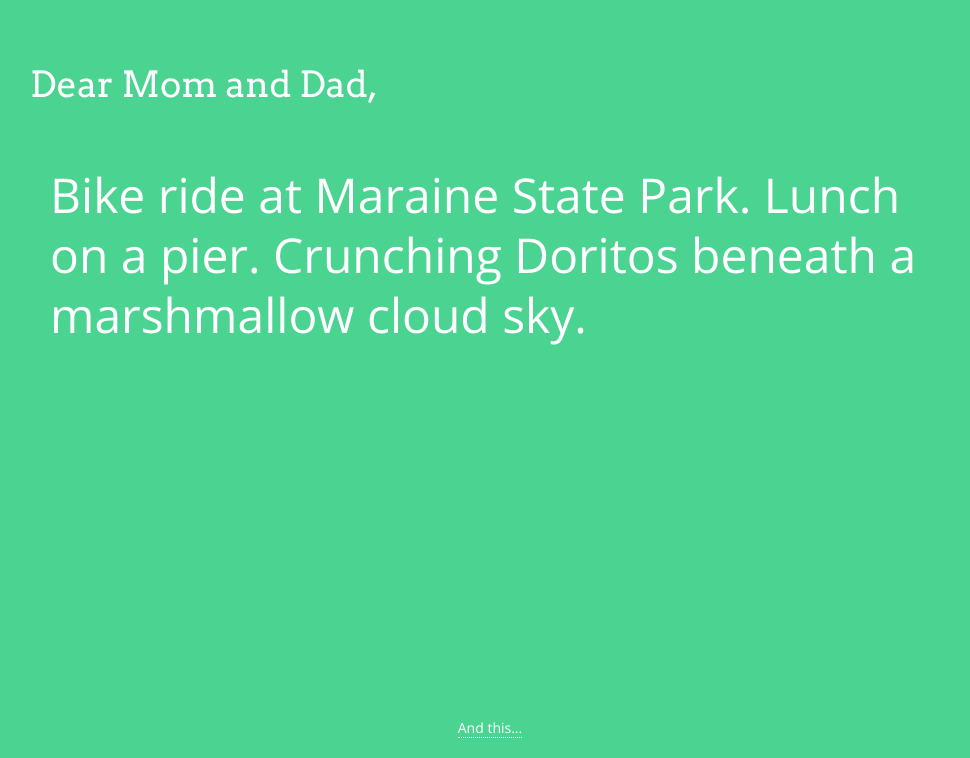
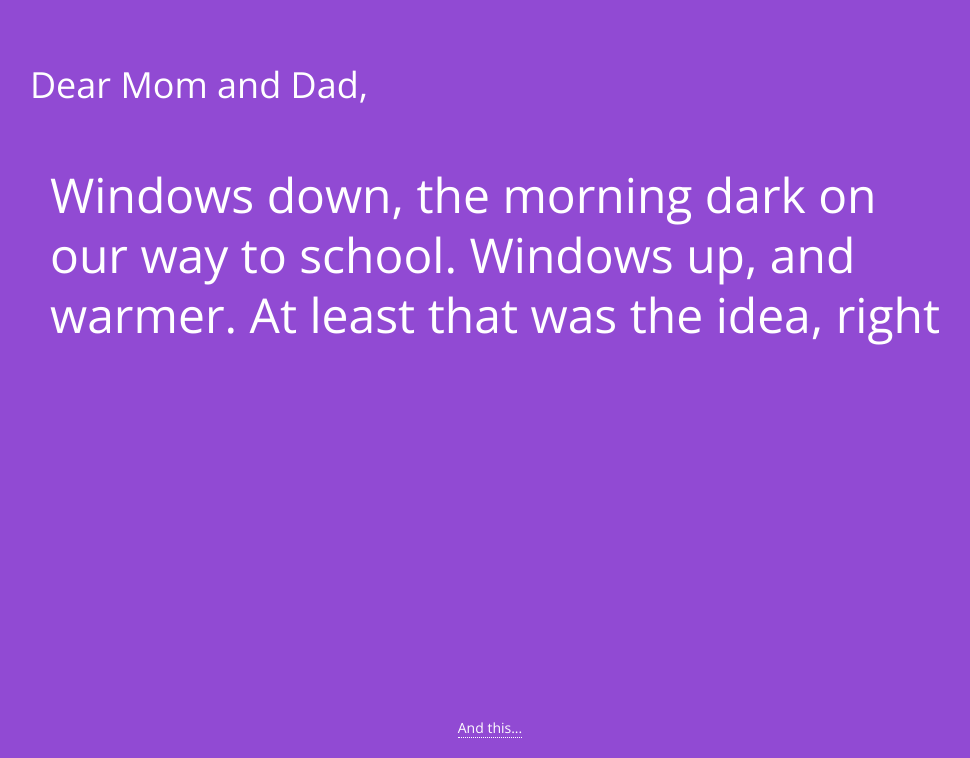
Before and after one commit to linzster/retrospected, a PHP site: page / in a window 1280 px wide. Shown: the part 42-800 px from the top of the page, without its empty margins (150-1120 px from the left). Run offline with PHP 8.4, Linux system fonts and the light colour scheme.

Commit message:
small updates, mostly organizational

```diff
--- a/assets/css/memory.css
+++ b/assets/css/memory.css
@@ -1,11 +1,13 @@
 /* big, global stuff
 -------------------------------------------------- */
 
+body, h1, h2, h3, h4, h5, h6, .h1, .h2, .h3, .h4, .h5, .h6 {
+  font-family: 'Open Sans', sans-serif;
+}
+
 body {
-  /*background-image:url(../img/subtle_white_feathers.png);*/
   background: #4ad391;
   color: #fff;
-  font-family: 'Open Sans', sans-serif;
 }
 
 .container {
@@ -92,10 +94,6 @@
 /* misc styles
 -------------------------------------------------- */
 
-h1 {
-  font-family: 'Arvo', serif;
-}
-
 .my-nav >li >a {
   color:#5a5a5a;
 }
@@ -111,3 +109,8 @@
   padding-top: 30px;
   padding-bottom:60px;
 }
+
+/* setting initial state of slider so text doesn't appear */
+#slider-info {
+  display: none;
+}
--- a/assets/js/memoryRandomizer.js
+++ b/assets/js/memoryRandomizer.js
@@ -1,4 +1,8 @@
-$( document ).ready(function() {
+$(document).ready(function() {
+
+  // random color for background
+  var colors = ["#914ad3","#d34a8c","#0080FF","#4ad391", "#34495e", "#fb887c"];
+  var rand_color = Math.floor(Math.random() * colors.length);
 
   // storing memories in an array
   var memories = [];
@@ -18,16 +22,18 @@
   // keep adding items here...
 
   // compute total number of memories and pick random number from within
-  var number = memories.length;
-  var rando = Math.floor(Math.random() * number);
+  var total = memories.length;
+  var rand_mem = Math.floor(Math.random() * total);
 
-  // add to page
-  $(".memory").text(memories[rando]);
+  // add random memory and background color to page
+  $(".memory").text(memories[rand_mem]);
+  $('body').css("background", colors[rand_color]);
 
-if (!localStorage.pageCounter) {
-  localStorage.setItem('pageCounter',0);
-}
-localStorage.setItem('pageCounter',parseInt(localStorage.pageCounter)+1);
-console.log(localStorage.pageCounter);
+  // // localstore stuff (TODO: UPDATE!)
+  // if (!localStorage.pageCounter) {
+  //   localStorage.setItem('pageCounter',0);
+  // }
+  // localStorage.setItem('pageCounter',parseInt(localStorage.pageCounter)+1);
+  // console.log(localStorage.pageCounter);
 
 });
--- /dev/null
+++ b/assets/js/misc.js
@@ -0,0 +1,9 @@
+$(document).ready(function() {
+
+  // trigger slider
+  $(".open-slider").pageslide({ direction: "left", modal: true });
+
+  // close slider
+  $('.close-slider').click(function() { $.pageslide.close(); });
+
+});
--- a/include/css.php
+++ b/include/css.php
@@ -1,4 +1,4 @@
-<link href='http://fonts.googleapis.com/css?family=Arvo|Open+Sans:300,600|Josefin+Sans' rel='stylesheet' type='text/css'>
+<link href='http://fonts.googleapis.com/css?family=Arvo|Open+Sans:300,600' rel='stylesheet' type='text/css'>
 <link rel="stylesheet" href="./assets/css/bootstrap.min.css">
 <link rel="stylesheet" href="./assets/css/font-awesome.min.css">
 <link rel="stylesheet" href="./assets/css/jquery.pageslide.css">
--- a/include/js.php
+++ b/include/js.php
@@ -2,3 +2,6 @@
 <script src="./assets/js/bootstrap.min.js"></script>
 <script src="./assets/js/modernizr.custom.js"></script>
 <script src="./assets/js/toucheffects.js"></script>
+<script src="./assets/js/jquery.pageslide.min.js"></script>
+<script src="./assets/js/memoryRandomizer.js"></script>
+<script src="./assets/js/misc.js"></script>
--- a/index.php
+++ b/index.php
@@ -6,18 +6,17 @@
   <link href="assets/img/favicon.ico" rel="shortcut icon" type="image/x-icon">
   <title>memory</title>
   <?php include('include/css.php'); ?>
-  <?php include('include/js.php'); ?>
 </head>
 <body>
 
   <!-- wrapping all page content (to facilitate sticky footer) -->
   <div id="wrap">
 
-    <!-- static navbar -->
+    <!-- navbar -->
     <div class="navbar navbar-default">
       <a class="navbar-brand" href="javascript:history.go(0)"><i class="icon-pencil"></i> Retrospected </a>
       <p class="navbar-text author-line hidden-xs">Designed and built with <i class="icon-heart-empty"></i> by Linz & Bren</p>
-      <a class="navbar-text pull-right second" href="#modal">Learn more →</a>
+      <a class="navbar-text pull-right open-slider" href="#slider-info">Learn more →</a>
     </div>
 
     <div class='container'>
@@ -37,28 +36,20 @@
   </div>
 
   <!-- modal -->
-<div id="modal" style="display:none">
+  <div id="slider-info">
     <h3>We love you, and...</h3>
-    <p>we wanted to share these glimpses of the past, our family's past with you.  We wanted you to know that these
-                moments mattered.  That they matter.  When you refresh the page, a new fragment will appear.  We hope to
-                keep adding to this, to keep building on to what we have collected so far.  These memories, often triggered
-                by a smell or the quality of the air, linger for us.  They persevere, and we are thankful for that.  For in
-                them, we are together.</p>
-    <a class='btn btn-default btn-primary' href="javascript:$.pageslide.close()">Close</a>
-</div>
+    <p>
+      we wanted to share these glimpses of the past, our family's past with you.  We wanted you to know that these
+      moments mattered.  That they matter.  When you refresh the page, a new fragment will appear.  We hope to
+      keep adding to this, to keep building on to what we have collected so far.  These memories, often triggered
+      by a smell or the quality of the air, linger for us.  They persevere, and we are thankful for that.  For in
+      them, we are together.
+    </p>
+    <button type="button" class="btn btn-default close-slider">Close</button>
+  </div>
 
-  <!-- trigger memory randomizer -->
-  <script src="assets/js/memoryRandomizer.js"></script>
-  <!-- trigger page slider modal -->
-  <script src="assets/js/jquery.pageslide.min.js"></script>
-  <!-- trigger color changing div -->
-  <script>
- $(document).ready(function() {
- $(".second").pageslide({ direction: "left", modal: true });
-var colors = ["#914ad3","#d34a8c","#8cd34a","#4ad391"];
-var rand = Math.floor(Math.random()*colors.length);
-$('body').css("background", colors[rand]);
+  <!-- js placed at end of document so page loads faster -->
+  <?php include('include/js.php'); ?>
 
-}); </script>
 </body>
 </html>
```
Also changed, not shown: assets/img/favicon.ico.
